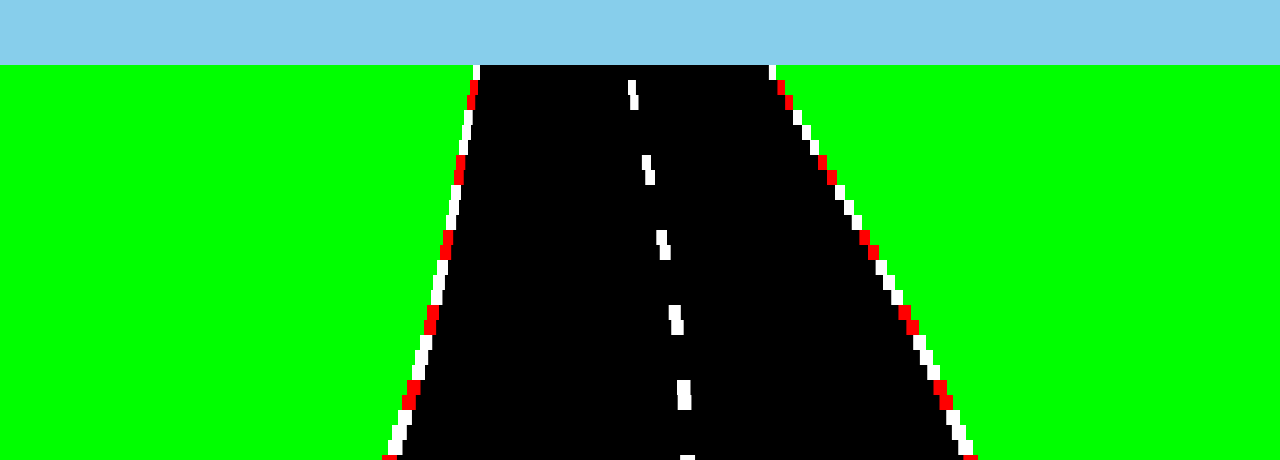
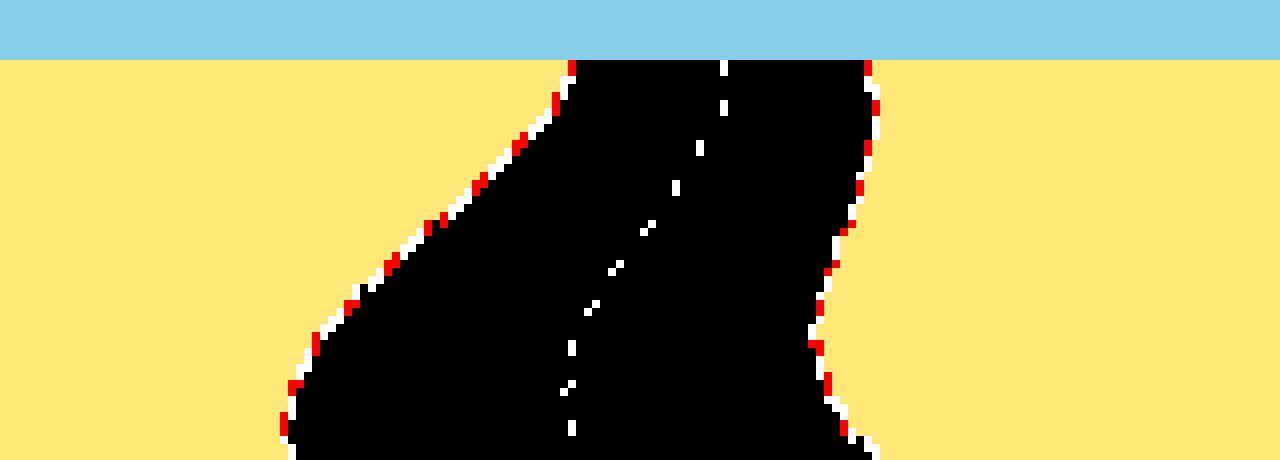
Before and after one commit to moonscreens/chat-racing, a website built with Parcel: page src/index.html in a window 1280 px wide. Shown: the part 340-800 px from the top of the page. Built offline with nearby package versions, Linux system fonts and the light colour scheme.

Commit message:
switch to a purely pixelated rendering technique

```diff
--- a/src/main.js
+++ b/src/main.js
@@ -2,40 +2,29 @@ const canvas = document.createElement('canvas');
 const ctx = canvas.getContext('2d');
 ctx.imageSmoothingEnabled = false;
 
+let horizonStart = null;
+const roadSegments = 5;
+let roadWidth = null;
 
-const inversePixelRatio = 15;
-let horizonStart = 0;
+ctx.drawRoad = (segment, x, y, w, h) => {
+	ctx.fillStyle = '#000';
+	ctx.fillRect(x, y, w, h);
+	ctx.fillStyle = '#fff';
+	if (segment < Math.floor(roadSegments / 2)) {
+		ctx.fillRect(Math.round(x + w / 2), y, 1, h);
+		ctx.fillStyle = '#f00';
+	} else {
+		ctx.fillStyle = '#fff';
+	}
+	ctx.fillRect(x, y, 1, h);
+	ctx.fillRect(x + w - 1, y, 1, h);
 
-let roadWidth = 10;
-
-const roadCanvases = [];
-const roadCtx = [];
-for (let index = 0; index < 5; index++) {
-	roadCanvases[index] = document.createElement('canvas');
-	roadCtx[index] = roadCanvases[index].getContext('2d');
 }
 
-function generateRoads() {
-	for (let index = 0; index < roadCanvases.length; index++) {
-		const canvas = roadCanvases[index];
-		canvas.width = roadWidth * inversePixelRatio;
-		canvas.height = 1 * inversePixelRatio;
 
-		const ctx = roadCtx[index];
-		ctx.fillStyle = '#000';
-		ctx.fillRect(0, 0, canvas.width, canvas.height);
-		ctx.fillStyle = '#fff';
-		if (index < Math.floor(roadCanvases.length / 2)) {
-			ctx.fillRect(Math.round(canvas.width / 2), 0, inversePixelRatio, inversePixelRatio);
-			ctx.fillStyle = '#f00';
-		} else {
-			ctx.fillStyle = '#fff';
-		}
-		ctx.fillRect(0, 0, inversePixelRatio, inversePixelRatio);
-		ctx.fillRect(canvas.width - inversePixelRatio, 0, inversePixelRatio, inversePixelRatio);
-	}
+function getSinY (y) {
+	return Math.sin((y / canvas.height) * 8 + Date.now() / 1000);
 }
-
 
 let lastFrame = Date.now();
 
@@ -48,37 +37,41 @@ function draw() {
 	ctx.clearRect(0, 0, canvas.width, canvas.height);
 
 	ctx.fillStyle = '#87CEEB';
-	ctx.fillRect(0, 0, canvas.width, horizonStart * inversePixelRatio);
-	ctx.fillStyle = '#00ff00';
-	ctx.fillRect(0, horizonStart * inversePixelRatio, canvas.width, canvas.height);
+	ctx.fillRect(0, 0, canvas.width, horizonStart);
+	ctx.fillStyle = '#FFE877';
+	ctx.fillRect(0, horizonStart, canvas.width, canvas.height);
 
 
 	let tempRoadTick = Math.floor(roadTick / roadTickSlow);
-	for (let index = Math.ceil(canvas.height / inversePixelRatio); index >= horizonStart; index--) {
-		const c = roadCanvases[tempRoadTick];
+	for (let index = Math.ceil(canvas.height); index >= horizonStart; index--) {
 
-		let y = index * inversePixelRatio;
-		let width = c.width;
+		let y = index;
+		let width = roadWidth;
 		width *= y / canvas.height;
 
-		let x = Math.sin((y / canvas.height) * 4 + Date.now() / 1000) * roadWidth;
-		ctx.drawImage(c, Math.round(canvas.width / 2 - width / 2) + x, y, width, c.height);
+		let x = getSinY(y) * 10;
+		ctx.drawRoad(
+			tempRoadTick,
+			Math.round((canvas.width / 2 - width / 2) + x),
+			index,
+			Math.round(width),
+			2
+		)
 
 		tempRoadTick++;
-		if (tempRoadTick >= roadCanvases.length) tempRoadTick = 0;
+		if (tempRoadTick >= roadSegments) tempRoadTick = 0;
 	}
 
 	roadTick++;
-	if (roadTick >= roadCanvases.length * roadTickSlow) roadTick = 0;
+	if (roadTick >= roadSegments * roadTickSlow) roadTick = 0;
 }
 
 function resize() {
-	canvas.width = window.innerWidth;
-	canvas.height = window.innerHeight;
-	horizonStart = Math.round(canvas.height / 2 / inversePixelRatio);
+	canvas.width = Math.round(window.innerWidth / 8);
+	canvas.height = Math.round(window.innerHeight / 8);
+	horizonStart = Math.round(canvas.height / 2);
 
-	roadWidth = Math.floor(Math.min(canvas.width, canvas.height) * 0.75 / inversePixelRatio);
-	generateRoads();
+	roadWidth = Math.floor(Math.min(canvas.width, canvas.height) * 0.75);
 }
 
 window.addEventListener("DOMContentLoaded", () => {
--- a/src/main.scss
+++ b/src/main.scss
@@ -9,4 +9,6 @@ canvas {
     left: 0;
     overflow: hidden;
     position: absolute;
+    image-rendering: pixelated;
+    image-rendering: crisp-edges;
 }
```
